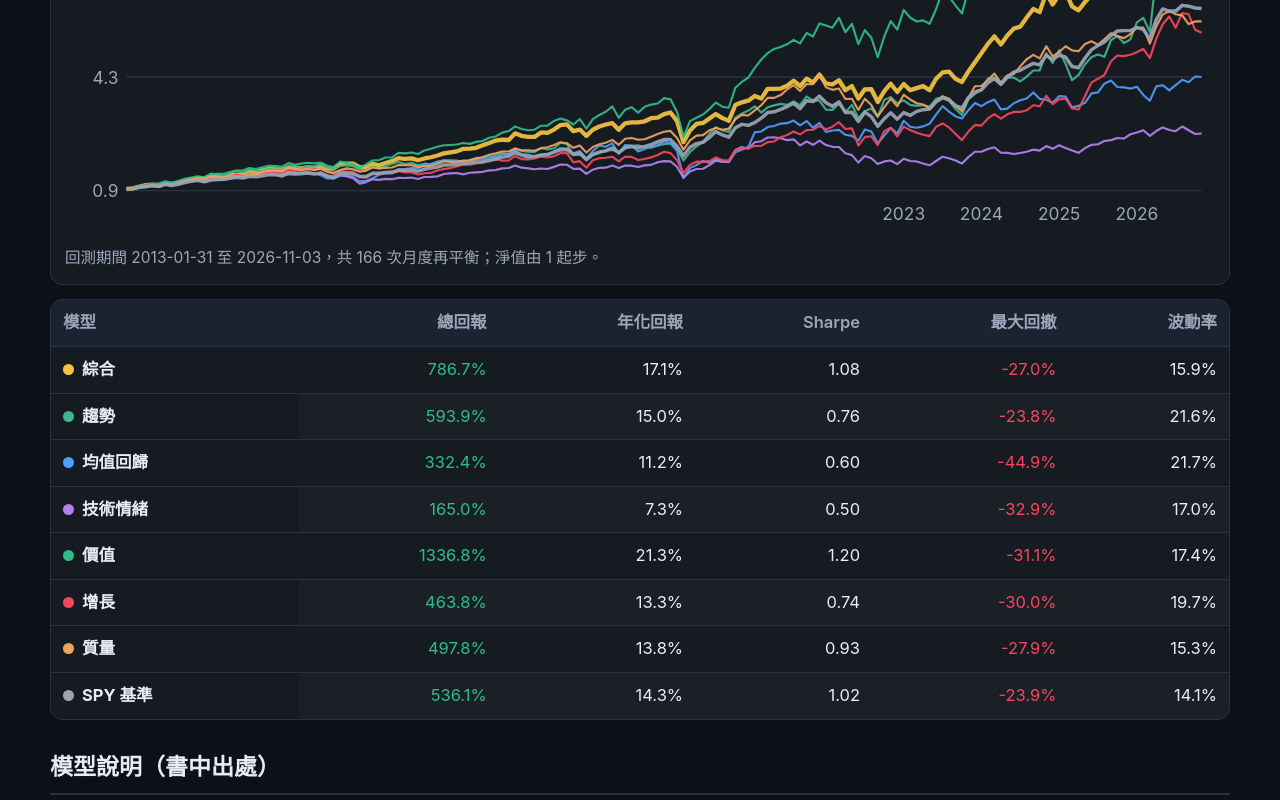
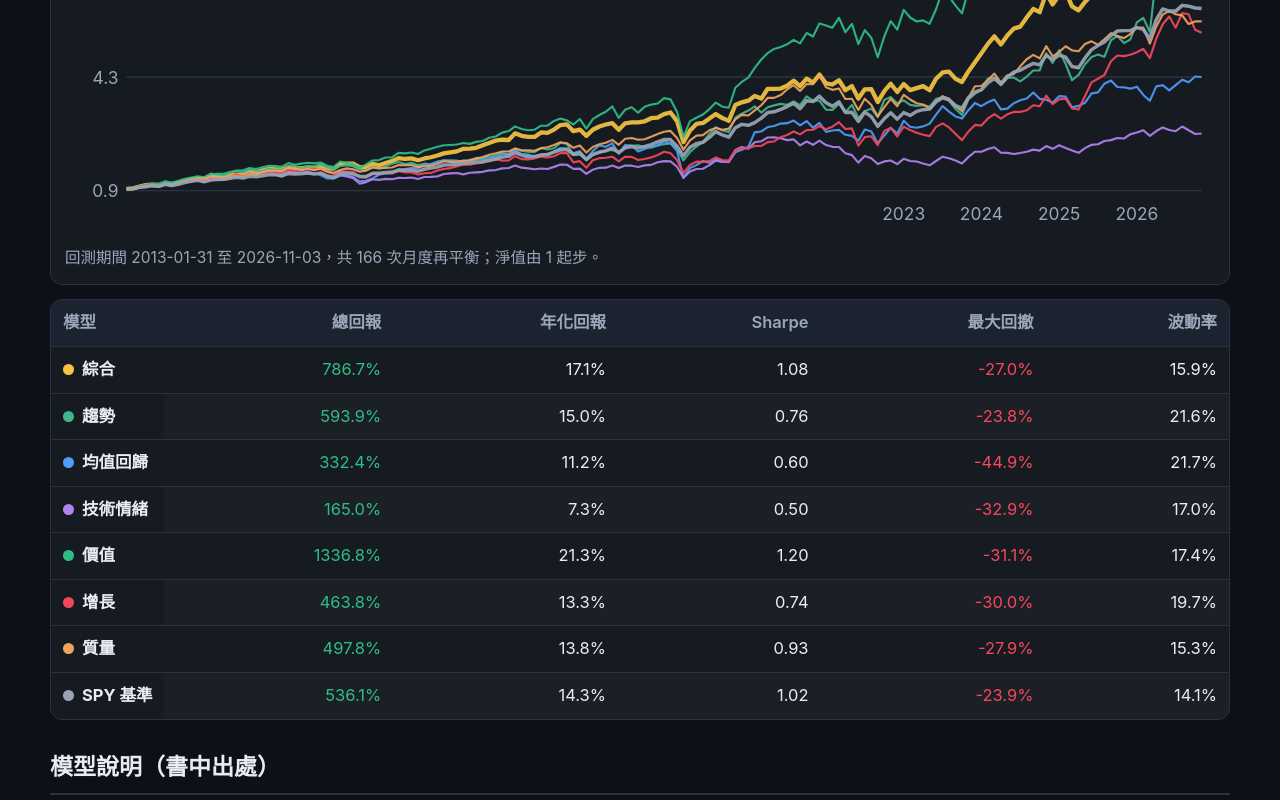
Before and after one commit to at3838/blackbox-models, a plain HTML site: page index.html in a window 1280 px wide. Shown: the part 4187-4987 px from the top of the page. Drawn offline with Linux system fonts and the light colour scheme.

Commit message:
回測比較表模型欄收窄至內容闊度（width:1% shrink-to-fit）

```diff
--- a/index.html
+++ b/index.html
@@ -66,7 +66,7 @@
   #top30 th:nth-child(2){background:var(--panel2);}
   #top30 td:nth-child(2){background:var(--panel); border-right:1px solid var(--line);}
   /* 回測比較表第一欄（模型名）同樣固定，橫碌嗰陣唔跟住走 */
-  #stats th:first-child, #stats td:first-child{position:sticky; left:0; z-index:10;}
+  #stats th:first-child, #stats td:first-child{position:sticky; left:0; z-index:10; width:1%;}
   #stats th:first-child{z-index:30;}
   #stats td:first-child{background:var(--panel);}
   /* 股票格成格撳得去 Yahoo Finance */
```
